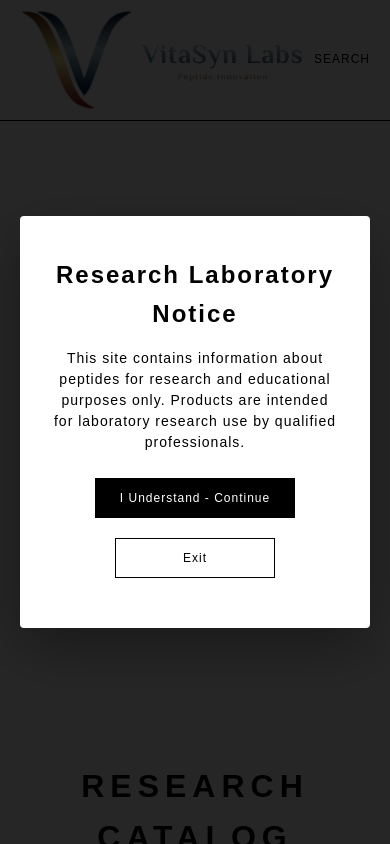
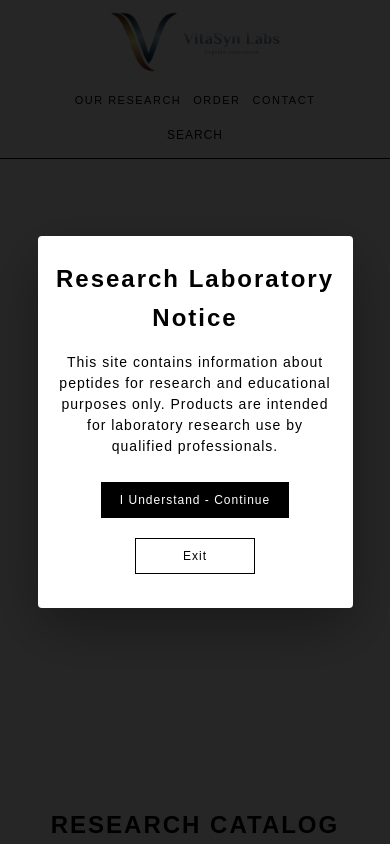
Before and after one commit to AidenBurnzy/EvansSarmLab, a plain HTML site: page index.html in a window 390 px wide. Shown: the top 844 px of the page. Drawn offline with Linux system fonts and the light colour scheme.

Commit message:
Refactor code structure for improved readability and maintainability

```diff
--- a/index.html
+++ b/index.html
@@ -41,13 +41,13 @@
     <section class="carousel-section">
         <div class="carousel">
             <div class="carousel-track">
-                <div class="carousel-slide active">
+                <div class="carousel-slide slide-1 active">
                     <div class="slide-content">
                         <h1 class="hero-title">RESEARCH PEPTIDES</h1>
                         <a href="#shop" class="hero-cta">VIEW CATALOG</a>
                     </div>
                 </div>
-                <div class="carousel-slide">
+                <div class="carousel-slide slide-2">
                     <div class="slide-content">
                         <h1 class="hero-title">LABORATORY GRADE</h1>
                         <a href="#shop" class="hero-cta">BROWSE PRODUCTS</a>
--- a/styles.css
+++ b/styles.css
@@ -20,6 +20,7 @@ body.notice-locked {
     overflow: hidden;
 }
 
+/* Research notice overlay */
 .research-notice {
     position: fixed;
     inset: 0;
@@ -96,7 +97,7 @@ body.notice-locked {
     letter-spacing: 0.5px;
 }
 
-/* Navigation - Fixed Issues */
+/* Navigation */
 .navbar {
     position: fixed;
     top: 0;
@@ -107,10 +108,11 @@ body.notice-locked {
 }
 
 .nav-container {
+    position: relative;
     display: flex;
     justify-content: space-between;
     align-items: center;
-    padding: 10px 40px;
+    padding: 20px 40px;
     max-width: 1600px;
     margin: 0 auto;
 }
@@ -119,18 +121,26 @@ body.notice-locked {
     display: flex;
     align-items: center;
     flex-shrink: 0;
+    margin-right: auto;
 }
 
 .logo img {
-    height: 100px;
+    height: 110px;
     width: auto;
+    display: block;
 }
 
 .nav-menu {
+    position: absolute;
+    left: 50%;
+    transform: translateX(-50%);
     display: flex;
     list-style: none;
     gap: 40px;
-    margin: 0 auto;
+}
+
+.nav-menu li {
+    list-style: none;
 }
 
 .nav-menu a {
@@ -150,6 +160,7 @@ body.notice-locked {
     display: flex;
     gap: 30px;
     flex-shrink: 0;
+    margin-left: auto;
 }
 
 .nav-icon {
@@ -164,9 +175,9 @@ body.notice-locked {
     opacity: 0.6;
 }
 
-/* Carousel Section - Fixed spacing */
+/* Carousel Section */
 .carousel-section {
-    margin-top: 70px;
+    margin-top: 170px;
     height: 70vh;
     position: relative;
 }
@@ -179,14 +190,14 @@ body.notice-locked {
 }
 
 .carousel-track {
-    display: flex;
+    position: relative;
+    width: 100%;
     height: 100%;
-    transition: transform 0.6s ease;
 }
 
 .carousel-slide {
-    min-width: 100%;
-    height: 100%;
+    position: absolute;
+    inset: 0;
     display: flex;
     align-items: center;
     justify-content: center;
@@ -194,6 +205,20 @@ body.notice-locked {
     color: #fff;
     opacity: 0;
     transition: opacity 0.6s ease;
+}
+
+.carousel-slide.slide-1 {
+    background-image: url("slide1.jpg");
+    background-size: cover;
+    background-position: center;
+    background-repeat: no-repeat;
+}
+
+.carousel-slide.slide-2 {
+    background-image: url("slide2.jpg");
+    background-size: cover;
+    background-position: center;
+    background-repeat: no-repeat;
 }
 
 .carousel-slide.active {
@@ -313,7 +338,7 @@ body.notice-locked {
 
 .product-image {
     width: 100%;
-    aspect-ratio: 3/4;
+    aspect-ratio: 3 / 4;
     background-color: #000;
     margin-bottom: 20px;
     overflow: hidden;
@@ -425,14 +450,31 @@ body.notice-locked {
 }
 
 /* Responsive */
-@media (max-width: 1024px) {
-    .product-grid {
-        grid-template-columns: repeat(2, 1fr);
-        gap: 40px;
+@media (max-width: 1200px) {
+    .nav-container {
+        padding: 18px 32px;
+    }
+
+    .logo img {
+        height: 90px;
+    }
+
+    .nav-menu {
+        gap: 32px;
     }
 
     .hero-title {
-        font-size: 48px;
+        font-size: 60px;
+        letter-spacing: 6px;
+    }
+
+    .section-title {
+        font-size: 42px;
+    }
+
+    .product-grid {
+        grid-template-columns: repeat(2, 1fr);
+        gap: 50px;
     }
 
     .footer-container {
@@ -441,13 +483,77 @@ body.notice-locked {
     }
 }
 
+@media (max-width: 992px) {
+    .carousel-section {
+        margin-top: 150px;
+        height: 60vh;
+    }
+
+    .hero-title {
+        font-size: 48px;
+        letter-spacing: 4px;
+    }
+
+    .section-title {
+        font-size: 34px;
+        letter-spacing: 4px;
+    }
+
+    .notice-content {
+        padding: 30px 24px;
+    }
+
+    .carousel-btn {
+        width: 48px;
+        height: 48px;
+        font-size: 32px;
+    }
+
+    .carousel-btn.prev {
+        left: 24px;
+    }
+
+    .carousel-btn.next {
+        right: 24px;
+    }
+}
+
 @media (max-width: 768px) {
     .nav-container {
-        padding: 10px 20px;
+        flex-direction: column;
+        gap: 16px;
+        padding: 16px 20px;
+    }
+
+    .logo {
+        margin-right: 0;
+    }
+
+    .logo img {
+        height: 72px;
     }
 
     .nav-menu {
-        display: none;
+        position: static;
+        transform: none;
+        justify-content: center;
+        flex-wrap: wrap;
+        gap: 20px;
+    }
+
+    .nav-right {
+        margin-left: 0;
+        justify-content: center;
+    }
+
+    .carousel-section {
+        margin-top: 200px;
+        height: auto;
+        min-height: 60vh;
+    }
+
+    .carousel {
+        min-height: 60vh;
     }
 
     .product-grid {
@@ -455,31 +561,88 @@ body.notice-locked {
         gap: 40px;
     }
 
-    .hero-title {
-        font-size: 36px;
-        letter-spacing: 4px;
-    }
-
-    .section-title {
-        font-size: 32px;
-    }
-
-    .carousel-btn {
-        width: 45px;
-        height: 45px;
-        font-size: 30px;
-    }
-
-    .carousel-btn.prev {
-        left: 20px;
-    }
-
-    .carousel-btn.next {
-        right: 20px;
-    }
-
     .footer-container {
         grid-template-columns: 1fr;
         gap: 30px;
     }
+
+    .notice-content {
+        max-width: 90%;
+    }
 }
+
+@media (max-width: 576px) {
+    body {
+        font-size: 14px;
+    }
+
+    .nav-container {
+        padding: 12px 16px;
+    }
+
+    .logo img {
+        height: 60px;
+    }
+
+    .nav-menu a {
+        font-size: 11px;
+        letter-spacing: 1.5px;
+    }
+
+    .nav-right {
+        gap: 16px;
+    }
+
+    .hero-title {
+        font-size: 36px;
+        letter-spacing: 2px;
+    }
+
+    .hero-cta {
+        padding: 14px 30px;
+        font-size: 12px;
+        letter-spacing: 2px;
+    }
+
+    .carousel-btn {
+        width: 38px;
+        height: 38px;
+        font-size: 24px;
+    }
+
+    .carousel-btn.prev {
+        left: 12px;
+    }
+
+    .carousel-btn.next {
+        right: 12px;
+    }
+
+    .notice-button {
+        min-width: 120px;
+        padding: 10px 18px;
+    }
+}
+
+@media (max-width: 400px) {
+    .nav-menu {
+        gap: 12px;
+    }
+
+    .hero-title {
+        font-size: 30px;
+    }
+
+    .section-title {
+        font-size: 24px;
+        letter-spacing: 2px;
+    }
+
+    .footer {
+        padding: 60px 20px 30px;
+    }
+
+    .notice-content {
+        padding: 24px 18px;
+    }
+}
```
Also changed, not shown: slide1.jpg (added), slide2.jpg (added).
